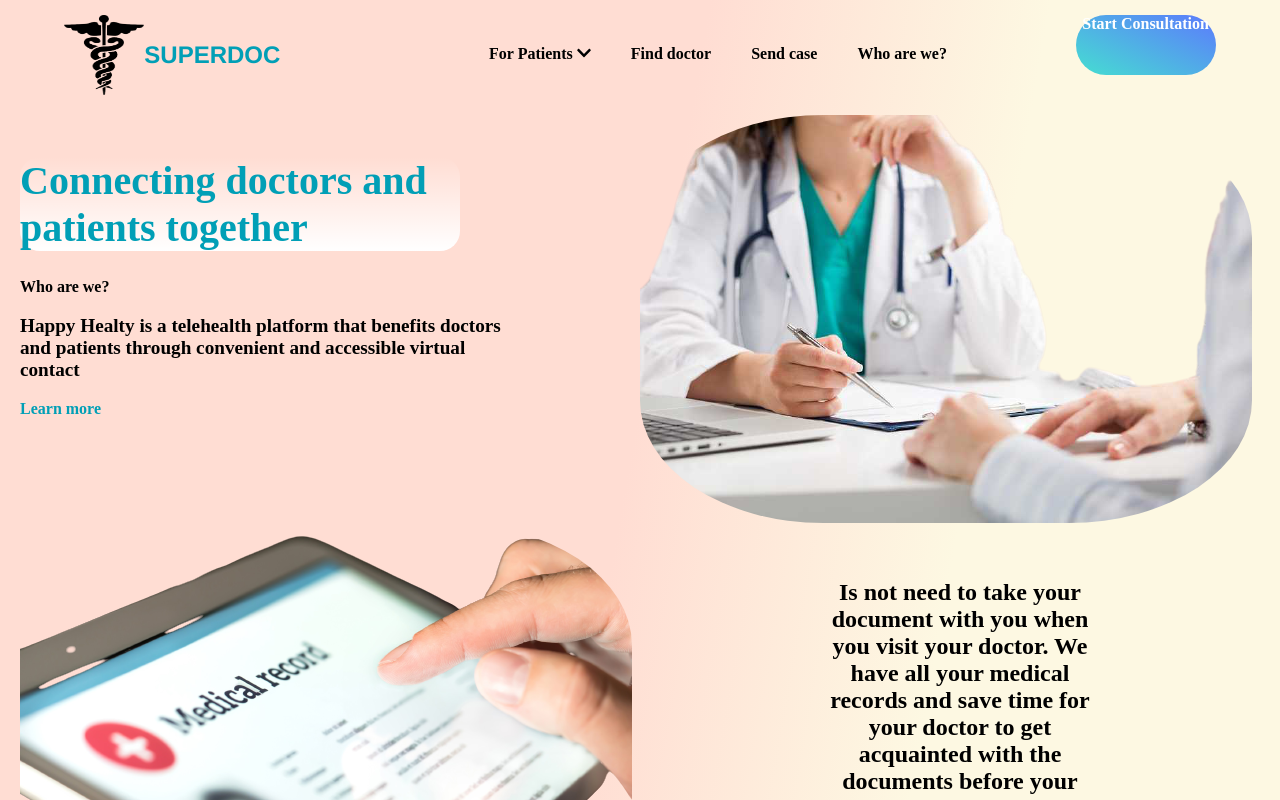
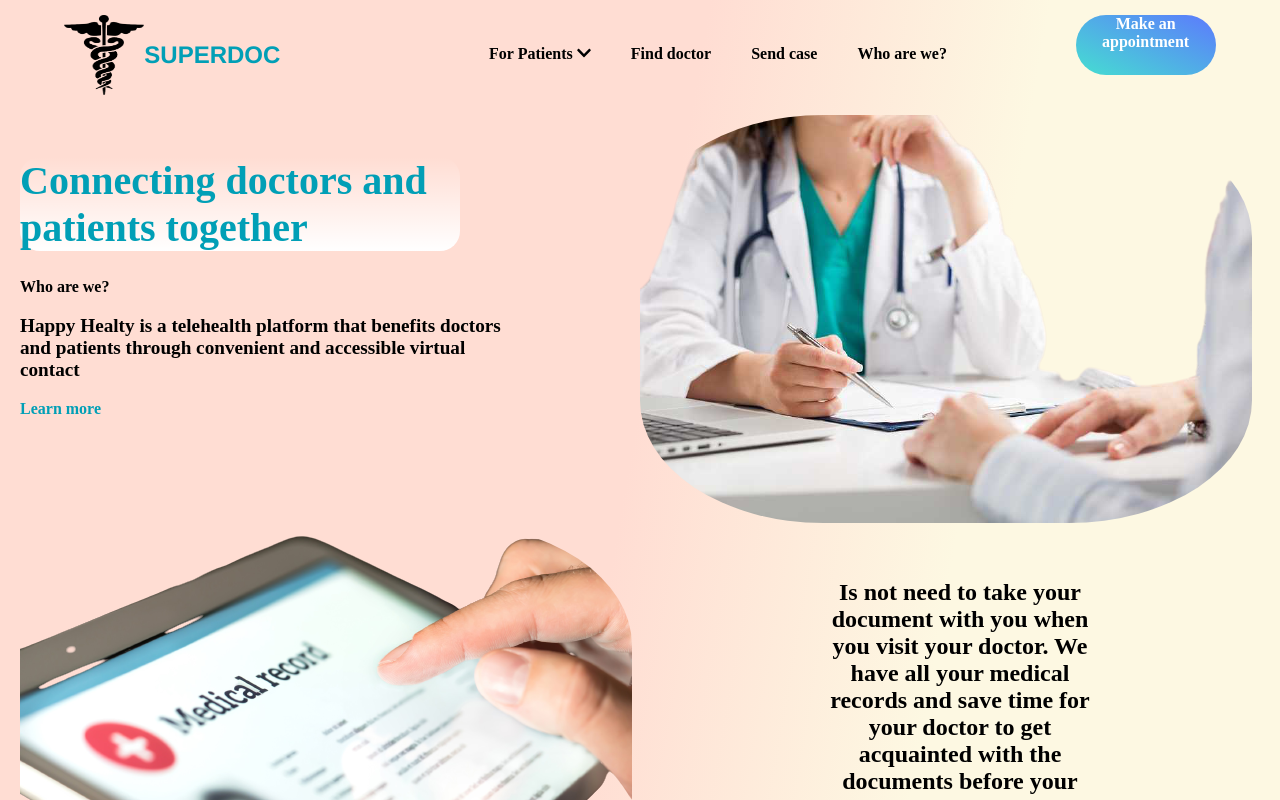
Before and after one commit to dimitartodorovv/React-medical, a React (Create React App) app: page / in a window 1280 px wide. Shown: the top 800 px of the page. Built offline with nearby package versions, Linux system fonts and the light colour scheme; the HTML template or start-up script is replaced by a standard one; a web font is replaced by a local one.

Commit message:
change name button

```diff
--- a/src/components/guest/header/Headers.js
+++ b/src/components/guest/header/Headers.js
@@ -80,14 +80,14 @@ function Header() {
                     </ul>
                 </div>
 
-            {pageDoctor ? null : <Link className="btn_consult" to="/register">Start Consultation</Link>}
+            {pageDoctor ? null : <Link className="btn_consult" to="/register">Make an appointment</Link>}
 
             </header>
 
             {showMenu && <NavChoise buttonPatiant={changePatiant} buttonDoctor= {changeDoctor} />}
 
             <div className={showButton ? "btn_show" : "btn_hide"}>
-                 {pageDoctor ? null : <Link className="btn_consult" to="/register">Start Consultation</Link>}
+                 {pageDoctor ? null : <Link className="btn_consult" to="/register">Make an appointment</Link>}
             </div>
 
         </>
```
